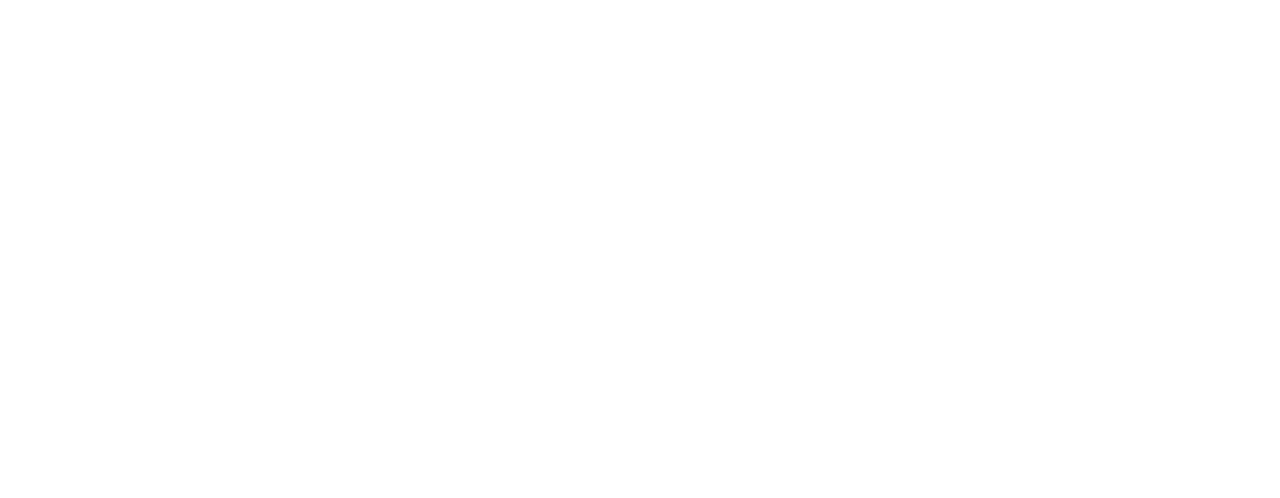
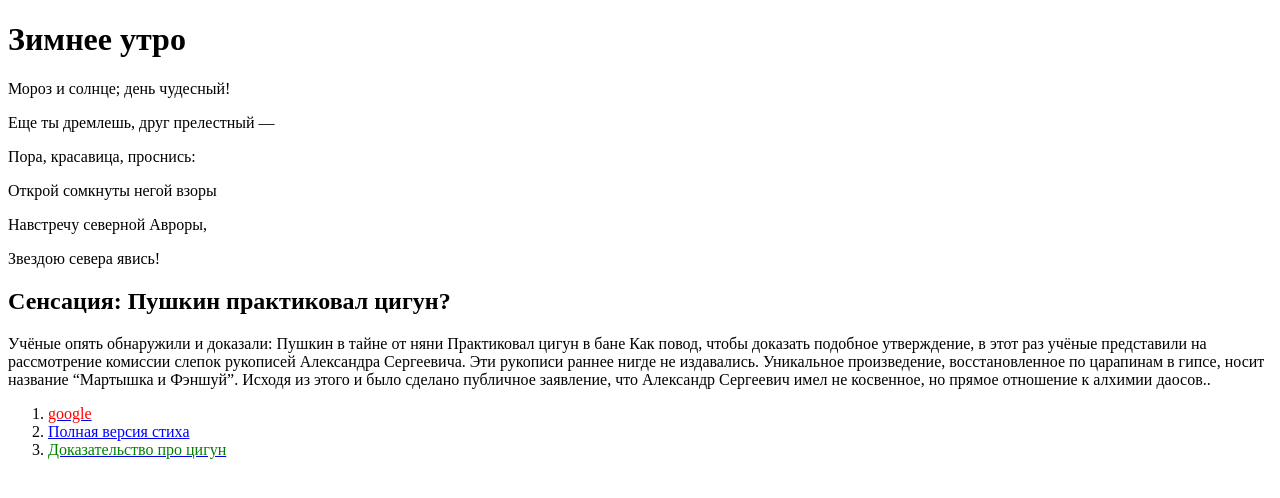
Before and after one commit to AleksandrTabanakov/task-html, a website: page src/index.html in a window 1280 px wide. Drawn offline with Linux system fonts and the light colour scheme.

Commit message:
Задание по HTML

```diff
--- a/src/index.html
+++ b/src/index.html
@@ -3,5 +3,45 @@
     <head>
         <title>HTML</title>
     </head>
-    <body></body>
+    <body>
+        <h1>Зимнее утро</h1>
+        <p>Мороз и солнце; день чудесный!</p>
+        <p>Еще ты дремлешь, друг прелестный —</p>
+        <p>Пора, красавица, проснись:</p>
+        <p>Открой сомкнуты негой взоры</p>
+        <p>Навстречу северной Авроры,</p>
+        <p>Звездою севера явись!</p>
+
+        <h2>Сенсация: Пушкин практиковал цигун?</h2>
+        <p>
+            Учёные опять обнаружили и доказали: Пушкин в тайне от няни
+            Практиковал цигун в бане Как повод, чтобы доказать подобное
+            утверждение, в этот раз учёные представили на рассмотрение комиссии
+            слепок рукописей Александра Сергеевича. Эти рукописи раннее нигде не
+            издавались. Уникальное произведение, восстановленное по царапинам в
+            гипсе, носит название “Мартышка и Фэншуй”. Исходя из этого и было
+            сделано публичное заявление, что Александр Сергеевич имел не
+            косвенное, но прямое отношение к алхимии даосов..
+        </p>
+        <ol>
+            <li value="1">
+                <a href="https://www.google.ru/"
+                    ><span style="color: red">google</span></a
+                >
+            </li>
+
+            <li>
+                <a href="https://www.culture.ru/poems/5363/zimnee-utro"
+                    ><span style="color: blue">Полная версия стиха</span></a
+                >
+            </li>
+            <li>
+                <a href="https://www.zyq108.com/blog/23860"
+                    ><span style="color: green"
+                        >Доказательство про цигун</span
+                    ></a
+                >
+            </li>
+        </ol>
+    </body>
 </html>
```
Also changed, not shown: 1 other file.
